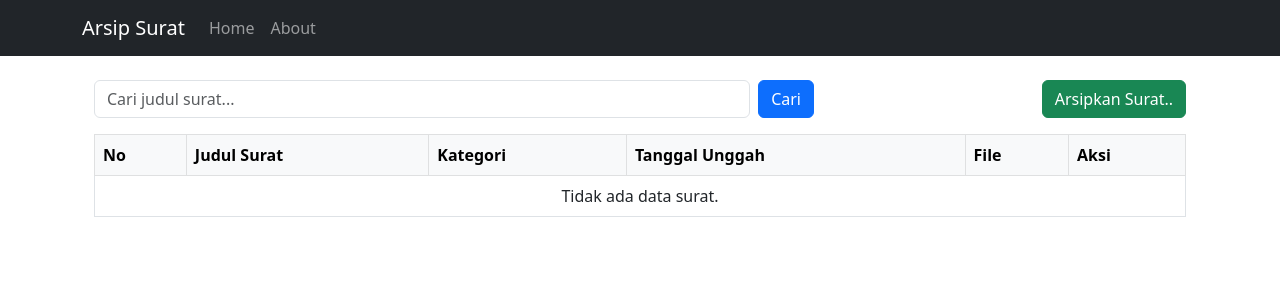
After one commit to rissanndi/Arsip-Surat, a Django app: page / in a window 1280 px wide. The commit adds this page. Shown: the top 300 px of the page. Run offline with Django 5.2, Linux system fonts and the light colour scheme; data that the repository does not hold is empty.

Commit message:
second commit

```diff
--- /dev/null
+++ b/arsip/templates/arsip/base.html
@@ -0,0 +1,35 @@
+<!DOCTYPE html>
+<html lang="en">
+<head>
+    <meta charset="UTF-8">
+    <meta name="viewport" content="width=device-width, initial-scale=1.0">
+    <title>{% block title %}Arsip Surat{% endblock %}</title>
+    <link href="https://cdn.jsdelivr.net/npm/bootstrap@5.3.0/dist/css/bootstrap.min.css" rel="stylesheet">
+</head>
+<body>
+    <nav class="navbar navbar-expand-lg navbar-dark bg-dark">
+        <div class="container">
+            <a class="navbar-brand" href="/">Arsip Surat</a>
+            <button class="navbar-toggler" type="button" data-bs-toggle="collapse" data-bs-target="#navbarNav">
+                <span class="navbar-toggler-icon"></span>
+            </button>
+            <div class="collapse navbar-collapse" id="navbarNav">
+                <ul class="navbar-nav">
+                    <li class="nav-item">
+                        <a class="nav-link" href="/">Home</a>
+                    </li>
+                    <li class="nav-item">
+                        <a class="nav-link" href="/about/">About</a>
+                    </li>
+                </ul>
+            </div>
+        </div>
+    </nav>
+
+    <div class="container mt-4">
+        {% block content %}{% endblock %}
+    </div>
+
+    <script src="https://cdn.jsdelivr.net/npm/bootstrap@5.3.0/dist/js/bootstrap.bundle.min.js"></script>
+</body>
+</html>
--- a/arsip/templates/arsip/index.html
+++ b/arsip/templates/arsip/index.html
@@ -1,34 +1,18 @@
-<!DOCTYPE html>
-<html lang="id">
-<head>
-    <meta charset="UTF-8">
-    <meta name="viewport" content="width=device-width, initial-scale=1.0">
-    <title>Arsip Surat</title>
-    <link href="https://cdn.jsdelivr.net/npm/bootstrap@5.3.0/dist/css/bootstrap.min.css" rel="stylesheet">
-</head>
-<body>
-<nav class="navbar navbar-expand-lg navbar-light bg-light mb-4">
-    <div class="container-fluid">
-        <a class="navbar-brand" href="#">Arsip Surat</a>
-        <div class="collapse navbar-collapse">
-            <ul class="navbar-nav ms-auto">
-                <li class="nav-item">
-                    <a class="nav-link" href="{% url 'about' %}">About</a>
-                </li>
-            </ul>
-        </div>
-    </div>
-</nav>
+{% extends 'arsip/base.html' %}
+
+{% block title %}Arsip Surat{% endblock %}
+
+{% block content %}
     <div class="container">
         <div class="row mb-3">
             <div class="col-md-8">
-            <form method="get" class="d-flex">
+                <form method="get" action="/surat/search/" class="d-flex">
                     <input type="text" name="q" class="form-control me-2" placeholder="Cari judul surat..." value="{{ request.GET.q }}">
                     <button class="btn btn-primary" type="submit">Cari</button>
                 </form>
             </div>
             <div class="col-md-4 text-end">
-            <a href="{% url 'arsipkan' %}" class="btn btn-success">Arsipkan Surat..</a>
+                <a href="/surat/tambah/" class="btn btn-success">Arsipkan Surat..</a>
             </div>
     </div>
     <div class="table-responsive">
@@ -51,10 +35,10 @@
                     <td>{{ surat.kategori.nama_kategori }}</td>
                     <td>{{ surat.tanggal_unggah|date:'d-m-Y H:i' }}</td>
                     <td>
-                        <a href="{% url 'unduh_surat' surat.id %}" class="btn btn-outline-info btn-sm">Unduh</a>
+                        <a href="/surat/unduh/{{ surat.id }}/" class="btn btn-outline-info btn-sm">Unduh</a>
                     </td>
                     <td>
-                        <a href="{% url 'lihat_surat' surat.id %}" class="btn btn-outline-secondary btn-sm">Lihat &gt;&gt;</a>
+                        <a href="/surat/detail/{{ surat.id }}/" class="btn btn-outline-secondary btn-sm">Lihat &gt;&gt;</a>
                         <button class="btn btn-outline-danger btn-sm" onclick="confirmHapus('{{ surat.id }}')">Hapus</button>
                     </td>
                 </tr>
@@ -95,9 +79,8 @@
 function confirmHapus(id) {
     var modal = new bootstrap.Modal(document.getElementById('modalHapus'));
     var form = document.getElementById('formHapus');
-    form.action = '/hapus/' + id + '/';
+    form.action = "/surat/hapus/" + id + "/";
     modal.show();
 }
 </script>
-</body>
-</html>
+{% endblock %}
--- /dev/null
+++ b/arsip/urls.py
@@ -0,0 +1,17 @@
+from django.urls import path
+from . import views
+from django.conf import settings
+from django.conf.urls.static import static
+
+urlpatterns = [
+    path('', views.index, name='index'),
+    path('about/', views.about, name='about'),
+    path('surat/tambah/', views.tambah_surat, name='tambah_surat'),
+    path('surat/detail/<int:pk>/', views.detail_surat, name='detail_surat'),
+    path('surat/hapus/<int:pk>/', views.hapus_surat, name='hapus_surat'),
+    path('surat/unduh/<int:pk>/', views.unduh_surat, name='unduh_surat'),
+    path('surat/search/', views.search_surat, name='search_surat'),
+]
+
+if settings.DEBUG:
+    urlpatterns += static(settings.MEDIA_URL, document_root=settings.MEDIA_ROOT)
--- a/arsip/views.py
+++ b/arsip/views.py
@@ -1,3 +1,49 @@
-from django.shortcuts import render
+from django.shortcuts import render, redirect, get_object_or_404
+from django.http import HttpResponse, FileResponse
+from django.db.models import Q
+from .models import Surat
+from .forms import SuratForm
+import os
 
-# Create your views here.
+def index(request):
+    surat_list = Surat.objects.order_by('-tanggal_unggah')
+    return render(request, 'arsip/index.html', {'surat_list': surat_list})
+
+def about(request):
+    return render(request, 'arsip/about.html')
+
+def tambah_surat(request):
+    if request.method == 'POST':
+        form = SuratForm(request.POST, request.FILES)
+        if form.is_valid():
+            form.save()
+            return redirect('/')
+    else:
+        form = SuratForm()
+    return render(request, 'arsip/form_surat.html', {'form': form})
+
+def detail_surat(request, pk):
+    surat = get_object_or_404(Surat, pk=pk)
+    return render(request, 'arsip/detail_surat.html', {'surat': surat})
+
+def hapus_surat(request, pk):
+    surat = get_object_or_404(Surat, pk=pk)
+    if request.method == 'POST':
+        surat.file_pdf.delete(save=False)  # Delete the file first
+        surat.delete()
+        return redirect('/')
+    return render(request, 'arsip/konfirmasi_hapus.html', {'surat': surat})
+
+def unduh_surat(request, pk):
+    surat = get_object_or_404(Surat, pk=pk)
+    response = FileResponse(surat.file_pdf.open(), content_type='application/pdf')
+    response['Content-Disposition'] = f'attachment; filename="{os.path.basename(surat.file_pdf.name)}"'
+    return response
+
+def search_surat(request):
+    query = request.GET.get('q', '')
+    if query:
+        surat_list = Surat.objects.filter(Q(judul__icontains=query))
+    else:
+        surat_list = Surat.objects.all()
+    return render(request, 'arsip/index.html', {'surat_list': surat_list, 'query': query})
--- a/arsip_surat_project/urls.py
+++ b/arsip_surat_project/urls.py
@@ -15,8 +15,11 @@ Including another URLconf
     2. Add a URL to urlpatterns:  path('blog/', include('blog.urls'))
 """
 from django.contrib import admin
-from django.urls import path
+from django.urls import path, include
+from django.conf import settings
+from django.conf.urls.static import static
 
 urlpatterns = [
     path('admin/', admin.site.urls),
-]
+    path('', include('arsip.urls', namespace=None)),
+] + static(settings.MEDIA_URL, document_root=settings.MEDIA_ROOT)
```
Also changed, not shown: arsip/admin.py (+11 -1 lines), arsip/forms.py (added, +13 -0 lines), arsip/templates/arsip/about.html (added, +30 -0 lines), arsip/templates/arsip/detail_surat.html (added, +27 -0 lines), arsip/templates/arsip/form_surat.html (added, +29 -0 lines), arsip/templates/arsip/konfirmasi_hapus.html (added, +24 -0 lines), arsip_surat_project/settings.py (+8 -7 lines), README.md, arsip/migrations/0001_initial.py (added), arsip/migrations/0002_create_initial_categories.py (added), db.sqlite3 (added). Lines whose indentation alone changed are shown as unchanged.
